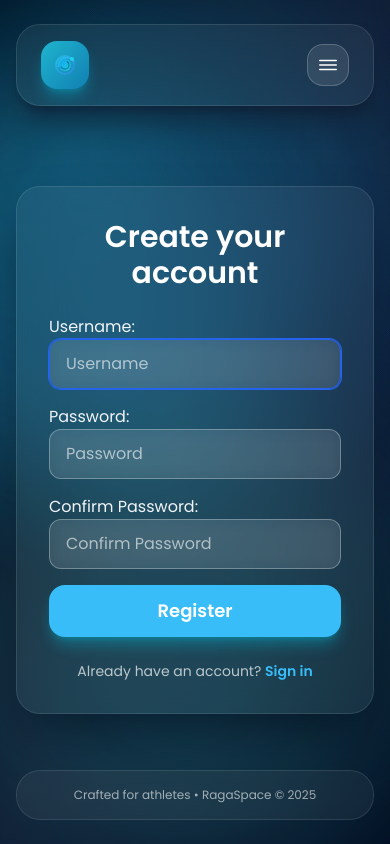
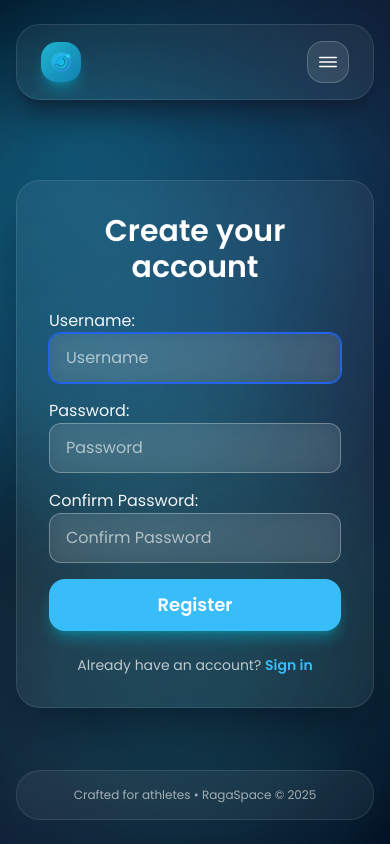
Before and after one commit to Kelompok-C07-PBP-C/Tahap-I, a Django app: page /auth/register/ in a window 390 px wide. Run offline with Django 4.2, Linux system fonts and the light colour scheme; data comes from the database, SQL or seed files in the repository; data that the repository does not hold is empty; some libraries are stand-ins or nearby versions.

Commit message:
Improve page transitions and adjust logo sizing

```diff
--- a/static/css/ragaspace.css
+++ b/static/css/ragaspace.css
@@ -8,6 +8,42 @@
 body {
   background-attachment: fixed;
   position: relative;
+}
+
+body:not(.js-enabled) [data-page-shell] {
+  opacity: 1 !important;
+  transform: none !important;
+  filter: none !important;
+}
+
+[data-page-shell] {
+  opacity: 0;
+  transform: translate3d(0, 36px, 0) scale(0.985);
+  filter: blur(18px);
+  transition: opacity 0.8s cubic-bezier(0.22, 1, 0.36, 1), transform 0.8s cubic-bezier(0.22, 1, 0.36, 1),
+    filter 0.8s cubic-bezier(0.22, 1, 0.36, 1);
+  will-change: opacity, transform, filter;
+}
+
+[data-page-shell].is-ready {
+  opacity: 1;
+  transform: translate3d(0, 0, 0) scale(1);
+  filter: blur(0);
+}
+
+[data-page-shell].is-leaving {
+  opacity: 0;
+  transform: translate3d(0, 24px, 0) scale(0.98);
+  filter: blur(14px);
+}
+
+#page-transition {
+  transform: scale(1.05);
+  transition: opacity 0.55s cubic-bezier(0.22, 1, 0.36, 1), transform 0.55s cubic-bezier(0.22, 1, 0.36, 1);
+}
+
+#page-transition.opacity-100 {
+  transform: scale(1);
 }
 
 body::before,
@@ -133,6 +169,13 @@ body::after {
 }
 
 @media (prefers-reduced-motion: reduce) {
+  [data-page-shell] {
+    opacity: 1 !important;
+    transform: none !important;
+    filter: none !important;
+    transition: none !important;
+  }
+
   [data-animate] {
     opacity: 1 !important;
     transform: none !important;
--- a/templates/base.html
+++ b/templates/base.html
@@ -37,12 +37,12 @@
       <div class="absolute right-0 top-0 h-[32rem] w-[32rem] rounded-full bg-cyan-500/10 blur-3xl"></div>
       <div class="absolute bottom-0 left-1/2 h-[28rem] w-[28rem] -translate-x-1/2 rounded-full bg-emerald-400/10 blur-3xl"></div>
     </div>
-    <div class="relative mx-auto flex min-h-screen w-full max-w-7xl flex-col px-4 py-6 sm:px-8">
+    <div class="relative mx-auto flex min-h-screen w-full max-w-7xl flex-col px-4 py-6 opacity-0 sm:px-8" data-page-shell>
       <nav class="mb-8 rounded-3xl border border-white/10 bg-white/5 px-6 py-4 shadow-xl shadow-slate-900/50 backdrop-blur-xl" data-animate>
         <div class="flex items-center justify-between gap-4">
           <a href="{% url 'home' %}" class="flex items-center gap-3 text-2xl font-semibold tracking-tight text-white" data-ripple>
-            <span class="flex h-12 w-12 items-center justify-center rounded-2xl bg-gradient-to-br from-cyan-400/80 to-sky-500/60 shadow-lg shadow-cyan-500/40">
-              <img src="{% static 'images/ragaspace-logo.svg' %}" alt="RagaSpace logo" class="h-8 w-8" />
+            <span class="flex h-10 w-10 items-center justify-center rounded-2xl bg-gradient-to-br from-cyan-400/80 to-sky-500/60 p-1 shadow-lg shadow-cyan-500/40 sm:h-12 sm:w-12">
+              <img src="{% static 'images/ragaspace-logo.svg' %}" alt="RagaSpace logo" class="h-full w-full object-contain" />
             </span>
             <span class="hidden sm:inline">RagaSpace</span>
           </a>
```
Also changed, not shown: static/js/app.js (+35 -1 lines).
